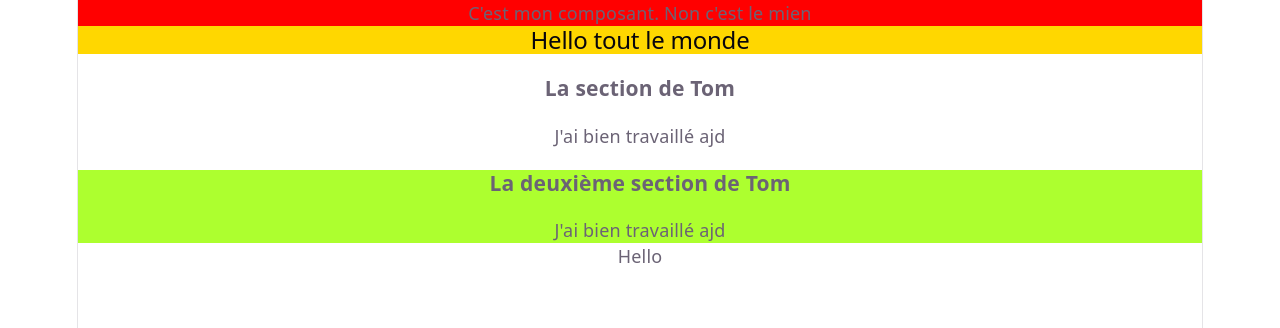
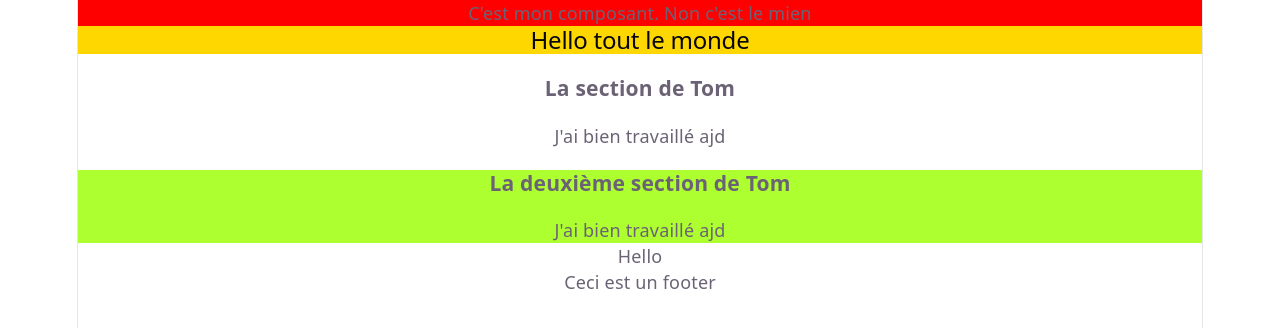
Before and after one commit to TomRoberto/cours-branches-andromeda-26, a React app: page / in a window 1280 px wide. Shown: the top 328 px of the page. Built offline with nearby package versions, Linux system fonts and the light colour scheme; the HTML template or start-up script is replaced by a standard one.

Commit message:
add footer

```diff
--- a/src/App.jsx
+++ b/src/App.jsx
@@ -17,6 +17,7 @@ function App() {
         </section>
         <p>Hello</p>
       </main>
+      <div>Ceci est un footer</div>
     </>
   );
 }
```
Also changed, not shown: .yarnrc.yml (added), 1 other file (tests, documents, lock files or other folders).
